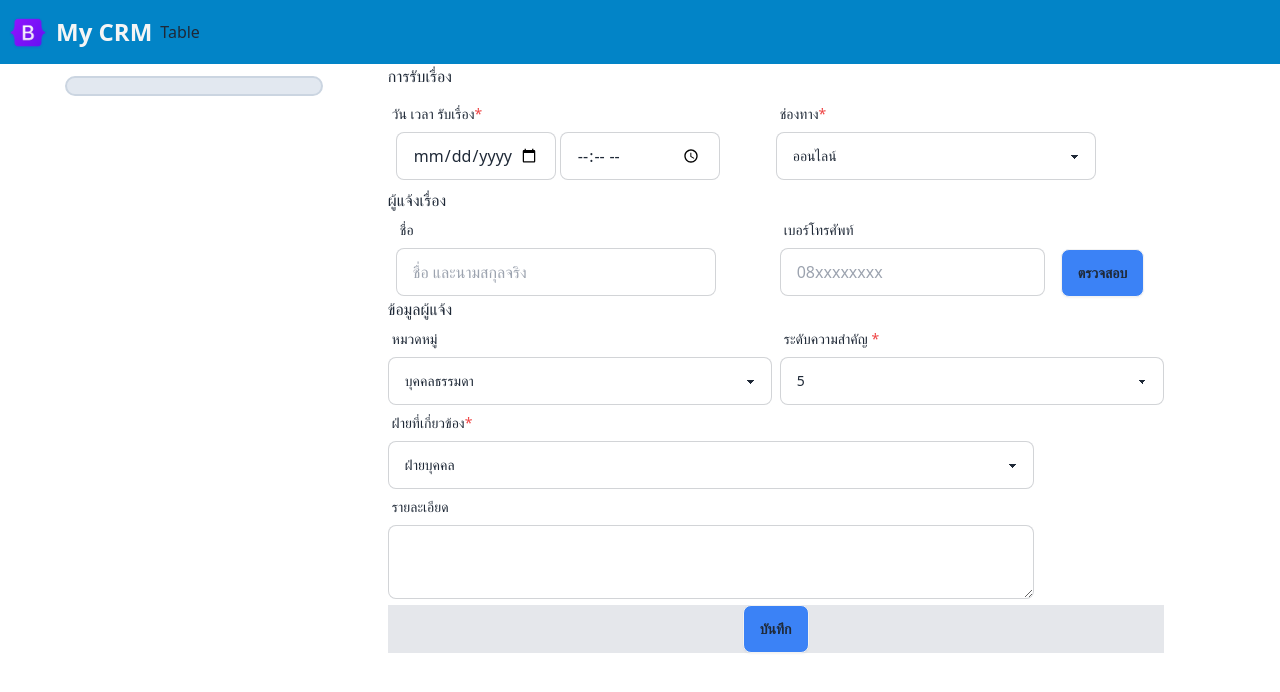
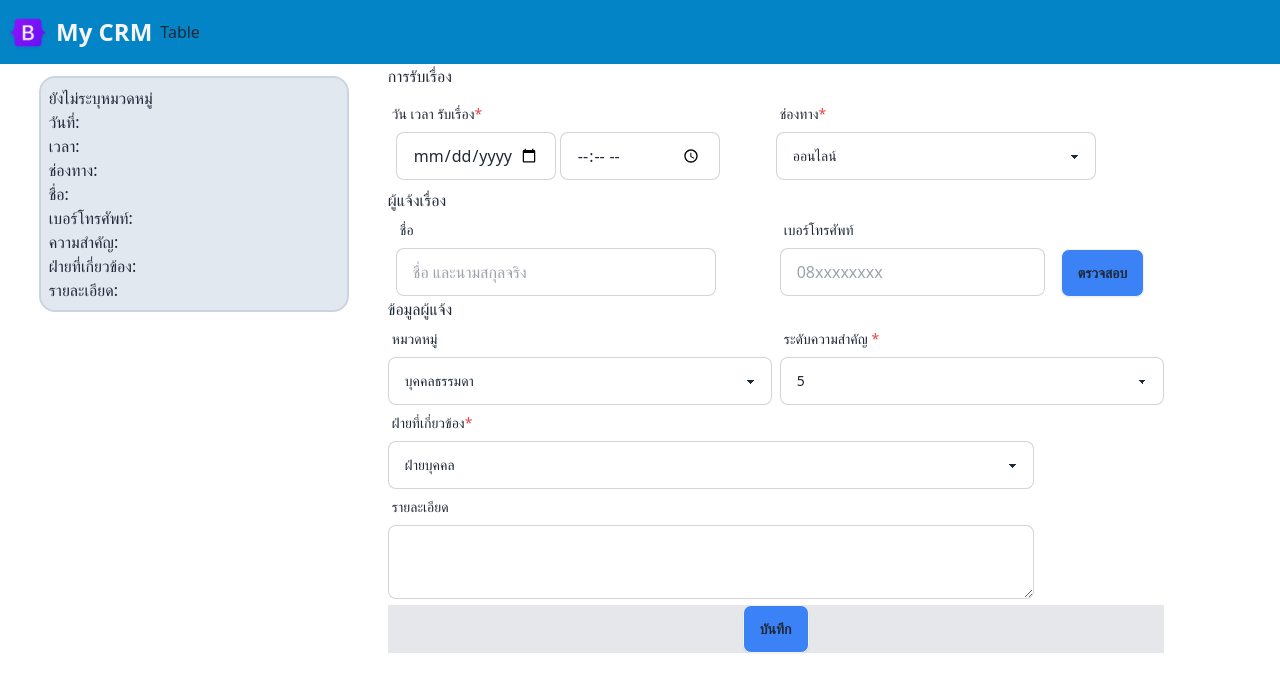
Before and after one commit to WAHJADAI/react-form, a React (Vite) app: page / in a window 1280 px wide. Shown: the top 692 px of the page. Built offline with nearby package versions, Linux system fonts and the light colour scheme.

Commit message:
set defultvalue

```diff
--- a/src/components/Watch.tsx
+++ b/src/components/Watch.tsx
@@ -2,21 +2,27 @@ import { Control, useWatch } from 'react-hook-form'
 import InputsForm from '../entity/InputForm'
 
 const Watch = ({ control }: { control: Control<InputsForm> }) => {
-  const watchAll = useWatch({ control })
+  const watchAll = useWatch({
+    control,
+    defaultValue: { classified: 'ยังไม่ระบุหมวดหมู่' },
+  })
 
   return (
     <>
       <div className="flex justify-center mt-3">
-        <div className="card  bg-slate-200 border-2 border-slate-300 w-4/6 p-2">
+        <div className="card  bg-slate-200 border-2 border-slate-300 w-4/5 p-2 text-wrap">
           <p>{watchAll.classified}</p>
-          <p>{watchAll.date}</p>
-          <p>{watchAll.time}</p>
-          <p>{watchAll.channel}</p>
-          <p>{watchAll.name}</p>
-          <p>{watchAll.phone}</p>
-          <p>{watchAll.priority}</p>
-          <p>{watchAll.relatedParties}</p>
-          <p>{watchAll.detail}</p>
+          <p>วันที่:{watchAll.date}</p>
+          <p>เวลา:{watchAll.time}</p>
+          <p>ช่องทาง:{watchAll.channel}</p>
+          <p>ชื่อ:{watchAll.name}</p>
+          <p>เบอร์โทรศัพท์:{watchAll.phone}</p>
+          <p>ความสำคัญ:{watchAll.priority}</p>
+          <p>ฝ่ายที่เกี่ยวข้อง:{watchAll.relatedParties}</p>
+          <p>
+            รายละเอียด:
+            {watchAll.detail}
+          </p>
         </div>
       </div>
     </>
```
